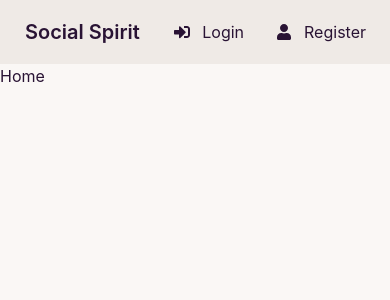
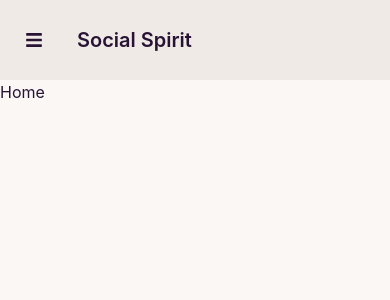
Before and after one commit to shahpreetk/socialspirit-frontend, a React (Create React App) app: page / in a window 390 px wide. Shown: the top 300 px of the page. Built offline with nearby package versions, Linux system fonts and the light colour scheme.

Commit message:
header made responsive

```diff
--- a/src/components/Header.jsx
+++ b/src/components/Header.jsx
@@ -1,23 +1,23 @@
-import { FaSignInAlt, FaSignOutAlt, FaUser } from 'react-icons/fa';
+import { FaBars, FaSignInAlt, FaSignOutAlt, FaUser } from 'react-icons/fa';
 import { Link } from "react-router-dom";
 
 const Header = () => {
   return (
     <>
-      {/* <header className="header">
-       <div className="logo">
-         <Link to="/">Social Spirit</Link>
-       </div>
-       <ul>
-         <li><Link to="/login"><FaSignInAlt/>Login</Link></li>
-         <li><Link to="/register"><FaUser/>Register</Link></li>
-       </ul>
-     </header> */}
-      <header className="navbar bg-base-200">
-        <div className="flex-1">
+      <header className="navbar bg-base-200 h-20">
+        <div className="navbar-start">
+          <div className="dropdown">
+            <label tabIndex="0" className="btn btn-ghost lg:hidden">
+              <FaBars size={18} />
+            </label>
+            <ul tabIndex="0" className="menu menu-compact dropdown-content mt-3 p-2 shadow bg-base-100 rounded-box w-52">
+              <li><Link to="/login"><FaSignInAlt />Login</Link></li>
+              <li><Link to="/register"><FaUser />Register</Link></li>
+            </ul>
+          </div>
           <Link to="/" className="btn btn-ghost normal-case text-xl">Social Spirit</Link>
         </div>
-        <div className="flex-none">
+        <div className="navbar-end hidden lg:flex">
           <ul className="menu menu-horizontal p-0">
             <li><Link to="/login"><FaSignInAlt />Login</Link></li>
             <li><Link to="/register"><FaUser />Register</Link></li>
```
